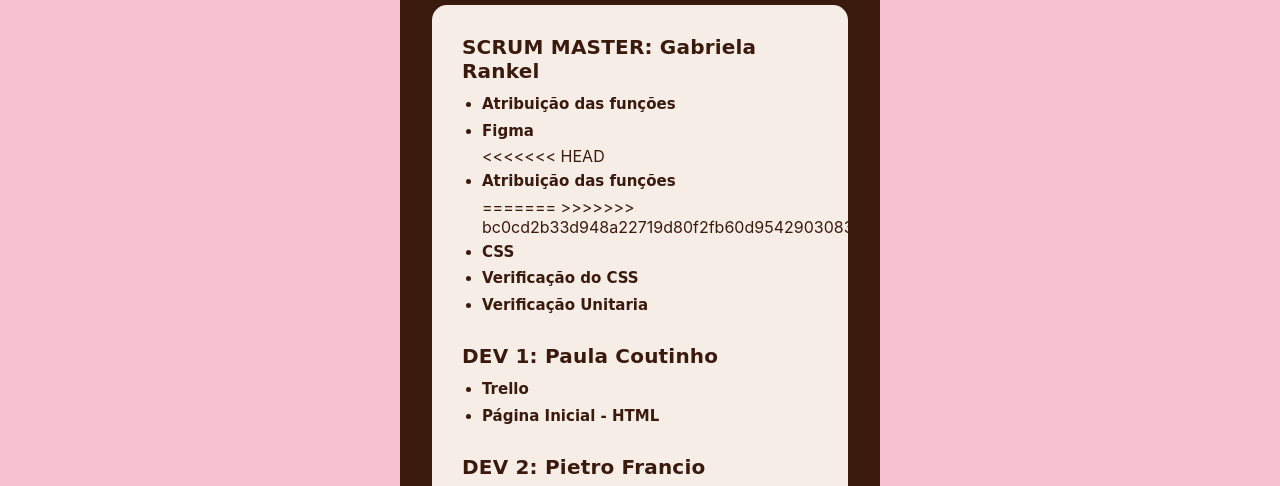
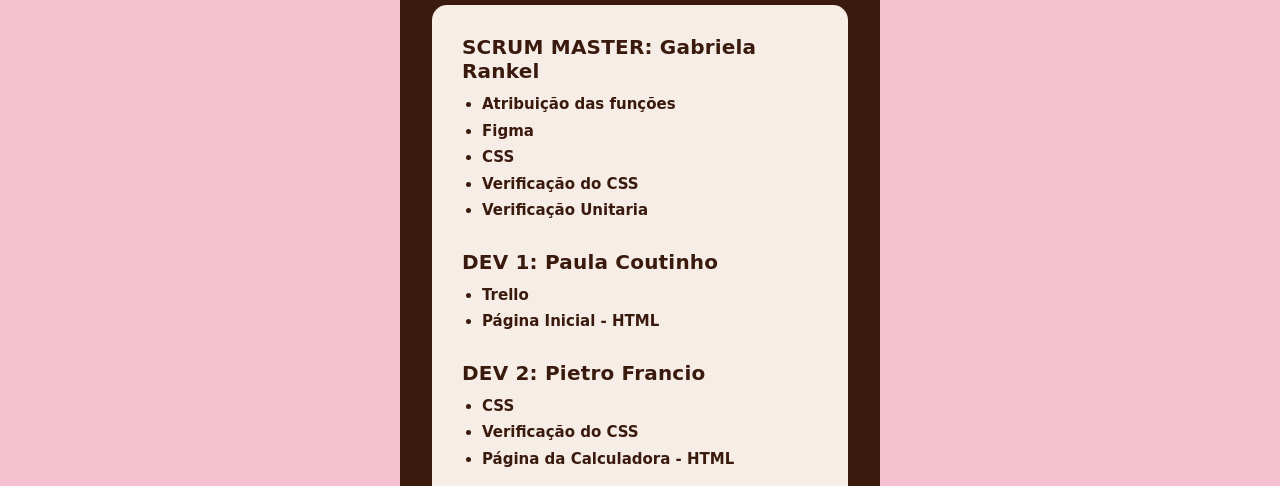
Before and after one commit to GabrielaRankel/geleteria, a website: page html/contato.html in a window 1280 px wide. Shown: the part 277-763 px from the top of the page. Drawn offline with Linux system fonts and the light colour scheme; a web font is replaced by a local one.

Commit message:
arrumando merge

```diff
--- a/html/contato.html
+++ b/html/contato.html
@@ -56,10 +56,6 @@
           <ul>
             <li>Atribuição das funções</li>
             <li>Figma</li>
-<<<<<<< HEAD
-            <li>Atribuição das funções</li>
-=======
->>>>>>> bc0cd2b33d948a22719d80f2fb60d95429030838
             <li>CSS</li>
             <li>Verificação do CSS</li>
             <li>Verificação Unitaria</li>
```
